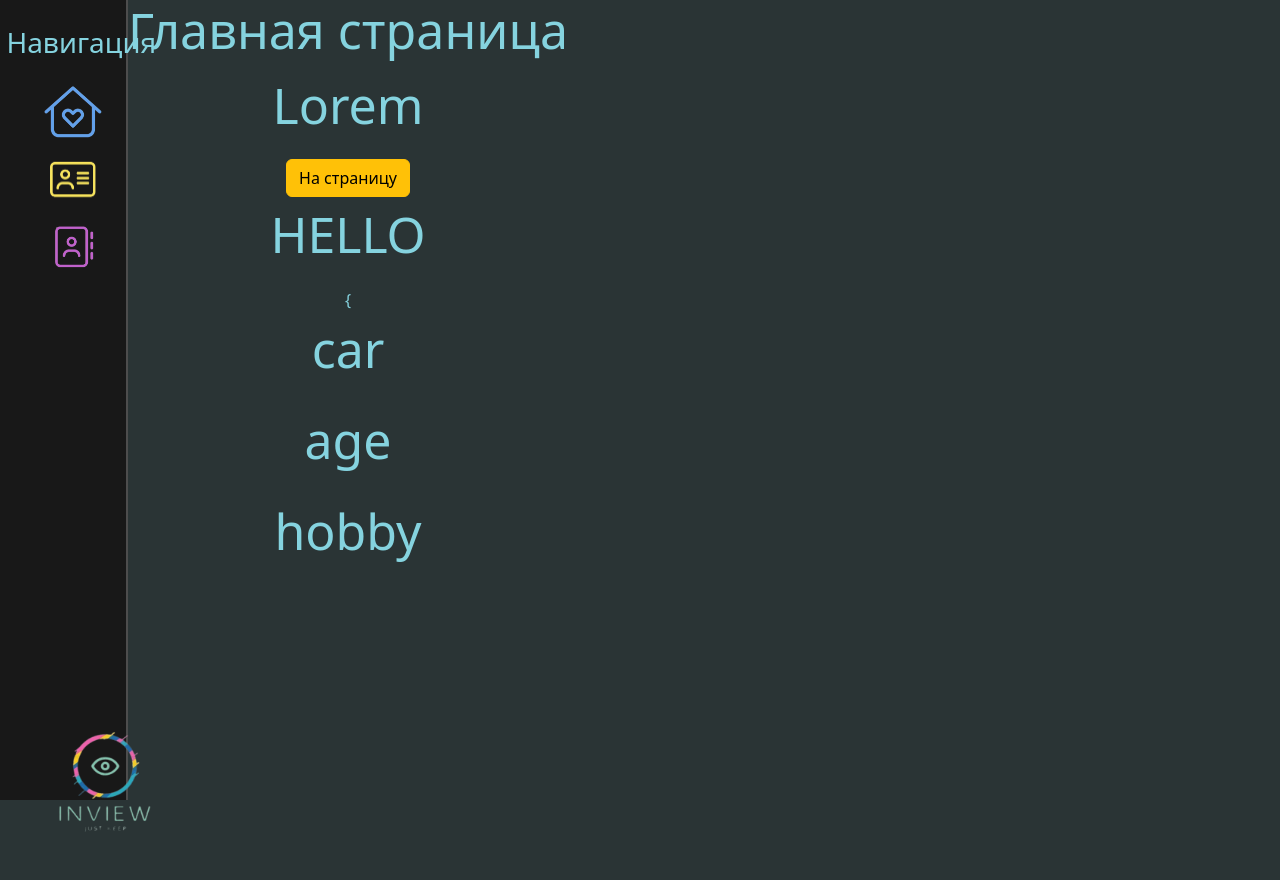
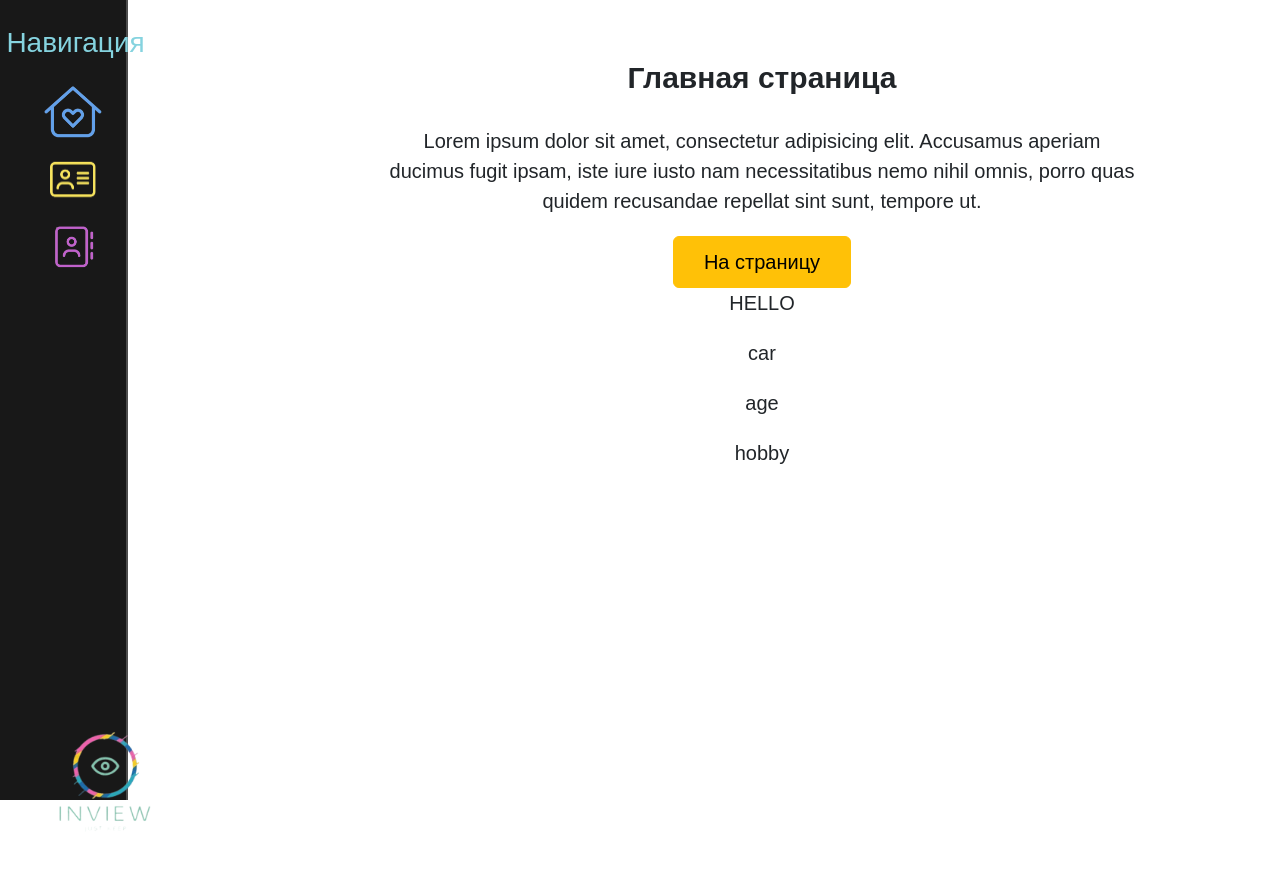
Before and after one commit to ToSHA-256/django-web-post, a Django app: page / in a window 1280 px wide. Shown: the top 880 px of the page. Run offline with Django 4.2, Linux system fonts and the light colour scheme; some libraries are stand-ins or nearby versions.

Commit message:
main_done

```diff
--- a/webpost/main/static/main/css/main.css
+++ b/webpost/main/static/main/css/main.css
@@ -1,5 +1,5 @@
 body {
-    background: #2A3435;
+    background: white;
 }
 aside {
      float: left;
@@ -52,13 +52,36 @@ aside ul li:hover, aside ul a:hover {
     transform: scale(1.05);
 }
 
-main .features  {
-    float: left;
-    color: #85D3DF;
-    margin-tor: 100px;
-    text-align: center;
-    wight: 75%;
+body {
+    background: white;
+    font-family: Arial, sans-serif;
 }
 
-main .features h1{font-size: 50px;}
-main .features p{font-size: 50px;}
+main {
+    float: left;
+    width: 60%;
+    background: #fff;
+    padding: 10px;
+    margin-left: 250px;
+}
+
+.features {
+    margin-top: 50px;
+    text-align: center;
+}
+
+.features h1 {
+    font-size: 30px;
+    font-weight: bold;
+    margin-bottom: 30px;
+}
+
+.features p {
+    font-size: 20px;
+    margin-bottom: 20px;
+}
+
+.btn {
+    font-size: 20px;
+    padding: 10px 30px;
+}
--- a/webpost/main/templates/main/about.html
+++ b/webpost/main/templates/main/about.html
@@ -4,7 +4,7 @@
 {% block content %}
     <div class="features">
         <h1>О нас</h1>
-        <p>Lorem</p>
+        <p>Lorem ipsum dolor sit amet, consectetur adipisicing elit. Amet assumenda atque delectus dicta ducimus ex laboriosam modi officia pariatur repellat! Assumenda inventore molestias nulla perspiciatis, quisquam sequi tempore. Delectus, quisquam!</p>
         <button class="btn btn-warning">На страницу</button>
     </div>
 {% endblock %}
--- a/webpost/main/templates/main/index.html
+++ b/webpost/main/templates/main/index.html
@@ -4,7 +4,7 @@
 {% block content %}
     <div class="features">
         <h1>{{ title }}</h1>
-        <p>Lorem</p>
+        <p>Lorem ipsum dolor sit amet, consectetur adipisicing elit. Accusamus aperiam ducimus fugit ipsam, iste iure iusto nam necessitatibus nemo nihil omnis, porro quas quidem recusandae repellat sint sunt, tempore ut.</p>
         <button class="btn btn-warning">На страницу</button>
 
         {% for el in values %}
@@ -13,7 +13,7 @@
             {% endif %}
         {% endfor %}
 
-        {{% for el in obj %}
+        {% for el in obj %}
         <p>{{ el }}</p>
         {% endfor %}
     </div>
```
